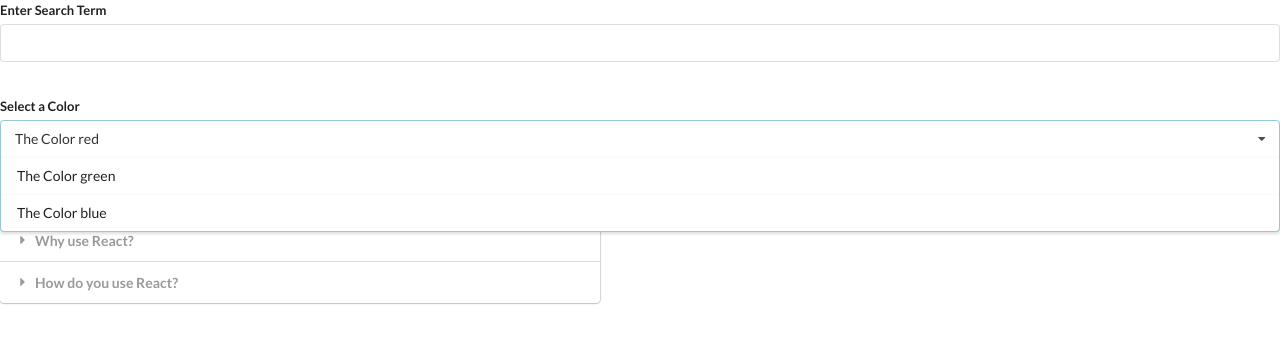
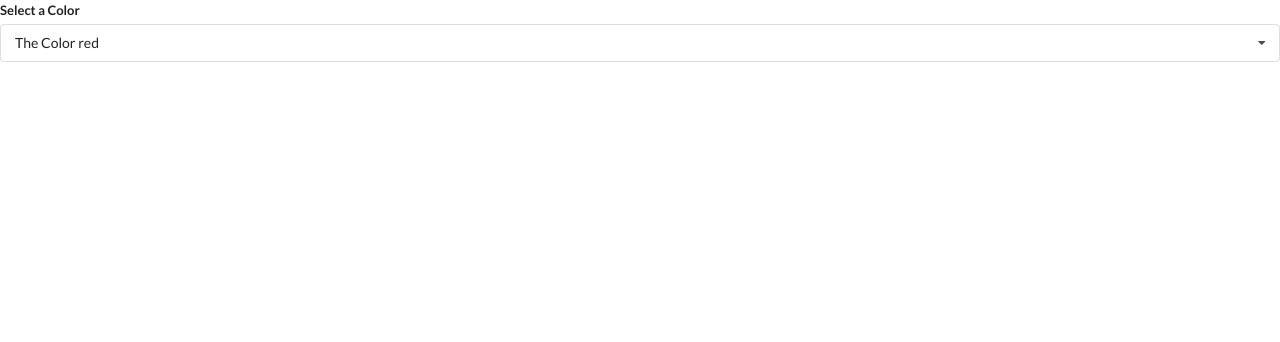
Before and after one commit to fatlindshehu/widgets, a React (Create React App) app: page / in a window 1280 px wide. Shown: the top 342 px of the page. Built offline with nearby package versions, Linux system fonts and the light colour scheme.

Commit message:
Hiding and showing the Option List

```diff
--- a/src/App.js
+++ b/src/App.js
@@ -1,7 +1,5 @@
 import React, { useState } from "react";
-import Accordion from "./components/Accordion";
 import Dropdown from "./components/Dropdown";
-import Search from "./components/Search";
 
 const items = [
   {
@@ -37,15 +35,12 @@
   const [selected, setSelected] = useState(options[0]);
   return (
     <div>
-      <Search />
-      <br></br>
       <Dropdown
         options={options}
         selected={selected}
         onSelectedChange={setSelected}
       />
       <br></br>
-      <Accordion items={items} />
     </div>
   );
 };
--- a/src/components/Dropdown.jsx
+++ b/src/components/Dropdown.jsx
@@ -1,6 +1,8 @@
-import React from "react";
+import React, { useState } from "react";
 
 const Dropdown = ({ options, selected, onSelectedChange }) => {
+  const [open, setOpen] = useState(false);
+
   const renderedOptions = options.map((option) => {
     if (option.value === selected.value) {
       return null;
@@ -20,10 +22,15 @@
       <div className="ui form">
         <div className="field">
           <label className="label">Select a Color </label>
-          <div className="ui selection dropdown visible active">
+          <div
+            onClick={() => setOpen(!open)}
+            className={`ui selection dropdown ${open ? "visible active" : ""}`}
+          >
             <i className="dropdown icon"></i>
             <div className="text">{selected.label}</div>
-            <div className="menu visible transition">{renderedOptions}</div>
+            <div className={`menu ${open ? "visible transition" : ""}`}>
+              {renderedOptions}
+            </div>
           </div>
         </div>
       </div>
```
